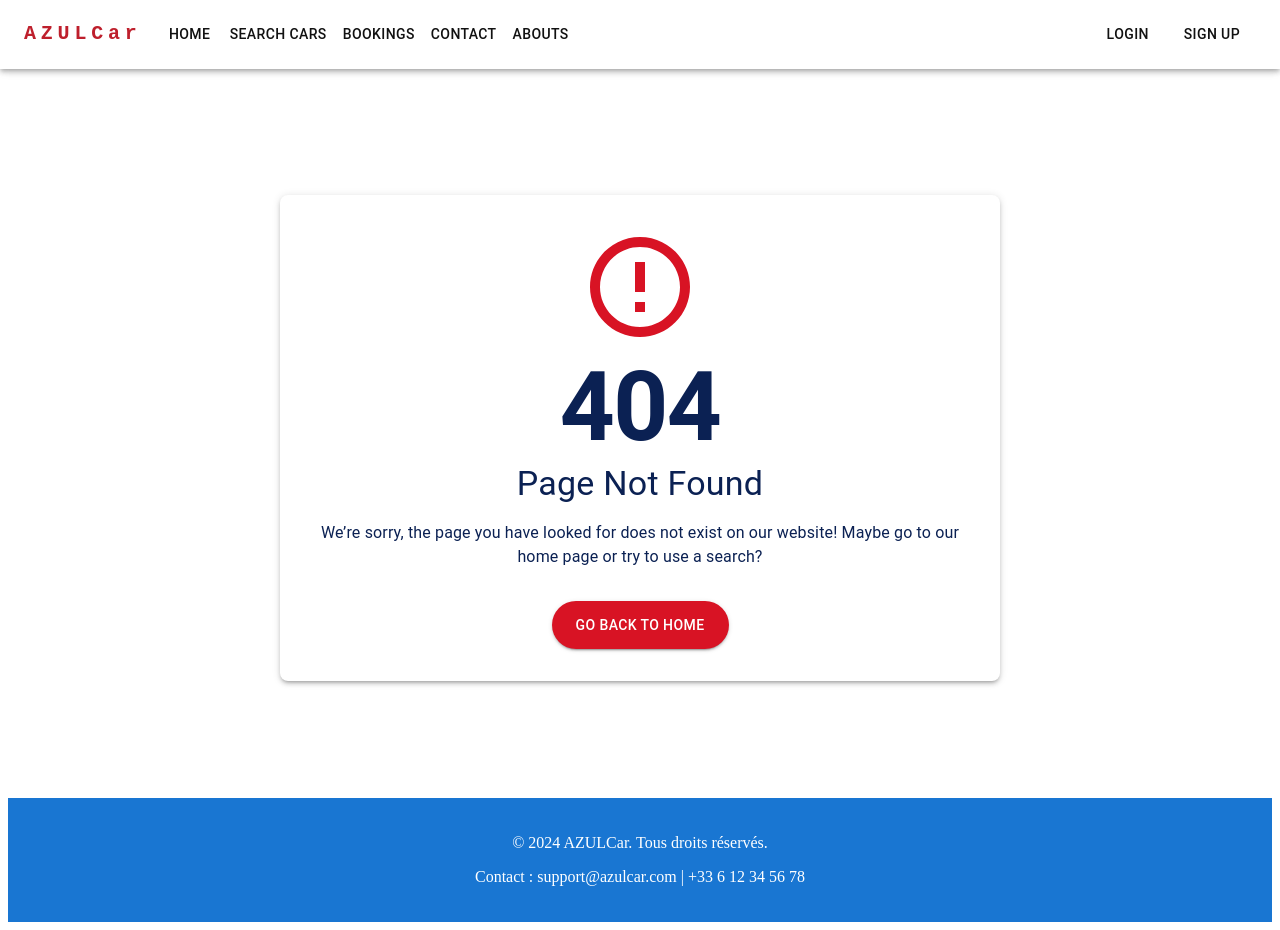
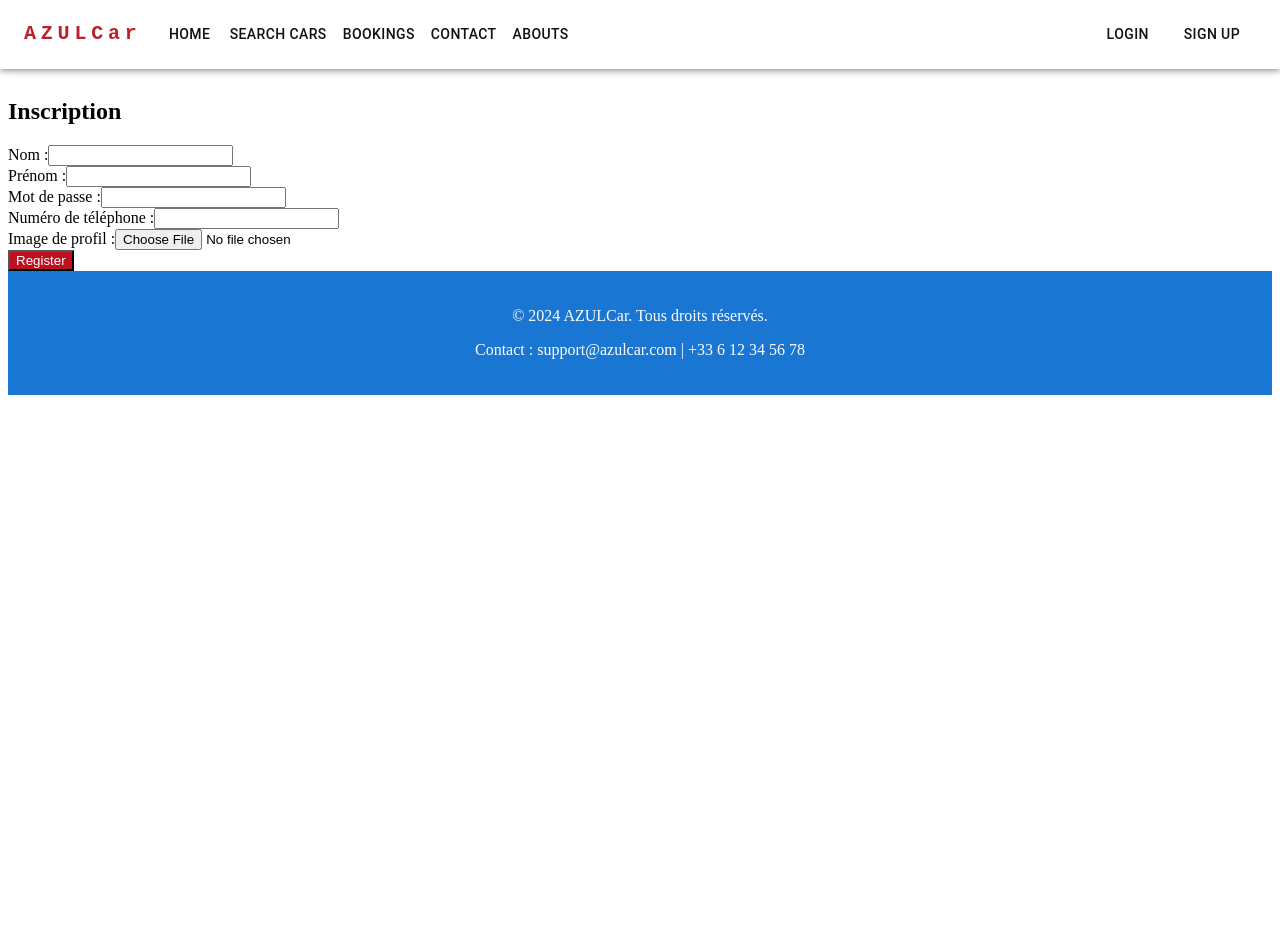
Before and after one commit to mohamedelqasemy/FrontEnd_LocationVoiture, a React (Vite) app: page /abouts in a window 1280 px wide. After the commit the page ends 800 px from the top, so only its background shows below. Built offline with nearby package versions, Linux system fonts and the light colour scheme.

Commit message:
login and singup sont bien implimenter et les infos client et token stocker dans localstorage sont valable a utiliser

```diff
--- a/src/components/CompenentsClients/ClientAppBar.jsx
+++ b/src/components/CompenentsClients/ClientAppBar.jsx
@@ -11,16 +11,13 @@ import Button from '@mui/material/Button';
 import MenuItem from '@mui/material/MenuItem';
 import Avatar from '@mui/material/Avatar';
 import Tooltip from '@mui/material/Tooltip';
-import { useNavigate } from 'react-router-dom';
 
 const pages = ['Home', 'Search Cars', 'Bookings','Contact','Abouts'];
-const settings = ['Profile', 'MyResirvation', 'Logout'];
+const settings = ['Profile', 'My Resirvation', 'Logout'];
 
 function ClientAppBar({ isLoggedIn, onLogin, onSignUp, onLogout }) {
   const [anchorElNav, setAnchorElNav] = React.useState(null);
   const [anchorElUser, setAnchorElUser] = React.useState(null);
-
-  const navigate=useNavigate()
 
   const handleOpenNavMenu = (event) => {
     setAnchorElNav(event.currentTarget);
@@ -172,7 +169,7 @@ function ClientAppBar({ isLoggedIn, onLogin, onSignUp, onLogout }) {
             ) : (
               // Boutons Login/Sign Up pour les utilisateurs non connectés
               <>
-                <Button onClick={()=>navigate('login')} sx={{ color: '#111111', marginRight: 1 }}>
+                <Button onClick={onLogin} sx={{ color: '#111111', marginRight: 1 }}>
                   Login
                 </Button>
                 <Button onClick={onSignUp} variant="outlined" sx={{ color: '#111111', borderColor: 'white' }}>
--- a/src/layouts/ClientLayout.jsx
+++ b/src/layouts/ClientLayout.jsx
@@ -1,21 +1,52 @@
-import { Outlet } from "react-router-dom";
+/* eslint-disable no-unused-vars */
+import { Outlet, useNavigate } from "react-router-dom";
 import ClientAppBar from "../components/CompenentsClients/ClientAppBar";
 import Footer from "../components/CompenentsClients/Footer";
+import { useEffect, useState } from "react";
 
 const ClientLayout = () => {
+  const [isAuth,setIsAuth]=useState(false);
+  const navigate=useNavigate();
+
+
+  useEffect(() => {
+    // Vérifiez si un token est présent au chargement de la page
+    const token = localStorage.getItem('token');
+    if (token) {
+      setIsAuth(true);
+    }
+  }, []);
+
+  //fonction pour changer etat de authentification et stoker token
+  const handleLoginSuccess = (token) => {
+    localStorage.setItem('token', token); // Stockez le token localement
+    setIsAuth(true); // Mettez à jour l'état d'authentification
+    navigate('/'); // Rediriger après le login
+  };
+
+  //fonction pour changer etat de authentification et supprimer token
+  const handleLogout = () => {
+    localStorage.removeItem('token'); // Supprimez le token
+    localStorage.removeItem('authToken');
+    localStorage.removeItem('userInfo');
+    setIsAuth(false); // Réinitialisez l'état d'authentification
+    navigate('/login'); // Rediriger vers la page de login
+  };
+
   return (
     <div>
 
       {/* TopBar */}
       <ClientAppBar
-        isLoggedIn={false}
-        onLogin={() => console.log("Redirect to Login")}
-        onSignUp={() => console.log("Redirect to Sign Up")}
+        isLoggedIn={isAuth}
+        onLogin={() => navigate("login")}
+        onSignUp={() => navigate("register")}
+        onLogout={handleLogout}
       />
 
       {/* Main Contenent */}
       <main style={{ paddingTop: '70px' }}>
-        <Outlet />
+        <Outlet context={{ handleLoginSuccess }}/>
       </main>
 
 
--- a/src/pages/clients/LoginForm.jsx
+++ b/src/pages/clients/LoginForm.jsx
@@ -1,16 +1,21 @@
+/* eslint-disable no-unused-vars */
 import { useState } from 'react';
-import { login } from '../../services/ClientService'; // Importer la fonction de connexion
+import { login } from '../../services/ClientService';
+import { useOutletContext } from 'react-router-dom';
 
-const LoginForm = ({ onLoginSuccess }) => {
-  const [email, setEmail] = useState('');
+const LoginForm = () => {
+  const [numtel, setNumTel] = useState('');
   const [password, setPassword] = useState('');
+  const { handleLoginSuccess } = useOutletContext(); // Récupérer depuis le contexte
 
-  const handleSubmit = async (e) => {
-    e.preventDefault();//pour ne refreche
+   const handleSubmit = async (e) => {
+    e.preventDefault();
     try {
-      const credentials = { email, password };
+      const credentials = { numtel, password };
       const data = await login(credentials);
-      onLoginSuccess(data.token); // Passer le token à un parent pour le stocker
+      localStorage.setItem('authToken', data.token);
+      localStorage.setItem('userInfo', JSON.stringify(data.client));
+      handleLoginSuccess(data.token);
     } catch (error) {
       alert('Erreur de connexion');
     }
@@ -19,10 +24,10 @@ const LoginForm = ({ onLoginSuccess }) => {
   return (
     <form onSubmit={handleSubmit}>
       <input
-        type="email"
-        value={email}
-        onChange={(e) => setEmail(e.target.value)}
-        placeholder="Email"
+        type="text"
+        value={numtel}
+        onChange={(e) => setNumTel(e.target.value)}
+        placeholder="Numéro de téléphone"
       />
       <input
         type="password"
--- a/src/pages/clients/Registerform.jsx
+++ b/src/pages/clients/Registerform.jsx
@@ -1,44 +1,55 @@
-import React, { useState } from 'react';
-import { register } from './ClientService'; // Assurez-vous d'importer la fonction de service
-import { useNavigate } from 'react-router-dom'; // Pour rediriger après l'inscription
+import { useState } from "react";
+import { register } from "../../services/ClientService";
+import { useNavigate } from "react-router-dom";
 
-const Register = () => {
-  const [nom, setNom] = useState('');
-  const [prenom, setPrenom] = useState('');
-  const [email, setEmail] = useState('');
-  const [password, setPassword] = useState('');
-  const [numtel, setNumtel] = useState('');
+const Registerform = () => {
+  const [nom, setNom] = useState("");
+  const [prenom, setPrenom] = useState("");
+  const [password, setPassword] = useState("");
+  const [numtel, setNumtel] = useState("");
   const [image, setImage] = useState(null);
-  const [error, setError] = useState('');
+  const [error, setError] = useState("");
 
-  const navigate = useNavigate(); // Hook pour rediriger après l'inscription
+  const navigate = useNavigate();
+
+  const handleFileUpload = (file) => {
+    if (!file) return null;
+
+    const fileName = Date.now() + "-" + file.name; // Nom unique
+    const filePath = `src/assets/images/${fileName}`; // Chemin logique
+
+    // Simuler un chemin public compilé (en réel, cela se fait via webpack ou vite)
+    return filePath;
+  };
 
   const handleSubmit = async (e) => {
     e.preventDefault();
 
-    // Créez un objet avec les données du formulaire
-    const formData = new FormData();
-    formData.append('nom', nom);
-    formData.append('prenom', prenom);
-    formData.append('email', email);
-    formData.append('password', password);
-    formData.append('numtel', numtel);
+    let imagePath = null;
     if (image) {
-      formData.append('image', image);
+      imagePath = handleFileUpload(image);
     }
 
+    const formData = {
+      nom,
+      prenom,
+      password,
+      numtel,
+      image: imagePath, // Chemin envoyé au backend
+    };
+
     try {
-      const data = await register(formData); // Utilisation de la fonction de service
-      navigate('/login'); // Rediriger vers la page de login après inscription
+      await register(formData);
+      navigate("/login");
     } catch (error) {
-      setError(error.message || 'Erreur lors de l\'inscription');
+      setError(error.message || "Erreur lors de l'inscription");
     }
   };
 
   return (
     <div>
       <h2>Inscription</h2>
-      {error && <div style={{ color: 'red' }}>{error}</div>} {/* Afficher les erreurs */}
+      {error && <div style={{ color: "red" }}>{error}</div>}
       <form onSubmit={handleSubmit}>
         <div>
           <label>Nom :</label>
@@ -55,15 +66,6 @@ const Register = () => {
             type="text"
             value={prenom}
             onChange={(e) => setPrenom(e.target.value)}
-            required
-          />
-        </div>
-        <div>
-          <label>Email :</label>
-          <input
-            type="email"
-            value={email}
-            onChange={(e) => setEmail(e.target.value)}
             required
           />
         </div>
@@ -93,11 +95,11 @@ const Register = () => {
           />
         </div>
         <div>
-          <button type="submit">S'inscrire</button>
+          <button type="submit">Register</button>
         </div>
       </form>
     </div>
   );
 };
 
-export default Register;
+export default Registerform;
--- a/src/services/ClientService.js
+++ b/src/services/ClientService.js
@@ -1,12 +1,12 @@
 import axios from 'axios';
 
-const apiUrl = 'http://localhost:8000/api'; // URL de votre API
+const apiUrl = 'http://localhost:8000/api';
 
 // Fonction pour l'authentification (login)
 export const login = async (credentials) => {
   try {
-    const response = await axios.post(`${apiUrl}/login`, credentials);
-    return response.data; // Contient probablement le jeton d'authentification
+    const response = await axios.post(`${apiUrl}/clients/login`, credentials);
+    return response.data;
   } catch (error) {
     throw error.response ? error.response.data : 'Erreur lors de la connexion';
   }
@@ -15,12 +15,12 @@ export const login = async (credentials) => {
 // Fonction pour l'enregistrement
 export const register = async (userData) => {
   try {
-    const response = await axios.post(`${apiUrl}/register`, userData, {
+    const response = await axios.post(`${apiUrl}/clients`, userData, {
       headers: {
-        'Content-Type': 'multipart/form-data', // Pour envoyer des fichiers
+        'Content-Type': 'multipart/form-data',
       },
     });
-    return response.data; // Données de l'utilisateur ou message de succès
+    return response.data;
   } catch (error) {
     throw error.response ? error.response.data : 'Erreur lors de l\'inscription';
   }
```
Also changed, not shown: src/pages/clients/Abouts.jsx (added, +12 -0 lines), src/routes/index.jsx (+9 -0 lines).
